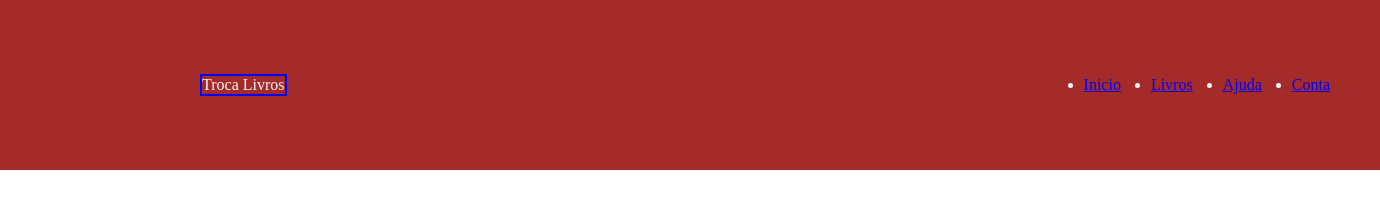
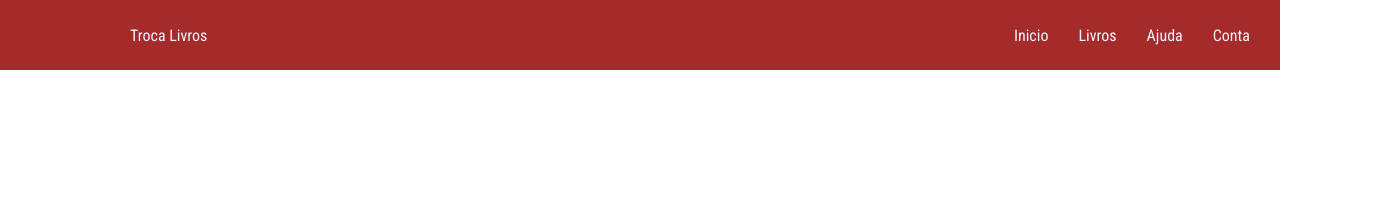
Before and after one commit to WesleyDuarte00/troca-livros, a plain HTML site: page index.html in a window 1280 px wide. Shown: the whole page, 1380 px wide, since content can reach past the window. Drawn offline with Linux system fonts and the light colour scheme.

Commit message:
aula 29/07/2026

```diff
--- a/style.css
+++ b/style.css
@@ -1,7 +1,13 @@
+@import url('https://fonts.googleapis.com/css2?family=Roboto+Condensed:ital,wght@0,100..900;1,100..900&display=swap');
 *{
+
+
     margin: 0;
-    }
-
+    box-sizing: border-box;
+      font-family: "Roboto Condensed", sans-serif;
+  font-optical-sizing: auto;
+  font-weight: weight;
+  font-style: normal;
     header{
         background-color: brown;
         width: 100%;
@@ -12,15 +18,29 @@
         align-items: center;
         width: 100%;
         height: 70px;
-        padding:50px;
+        padding: 30px;
     }
 
     ul{
         display: flex;
         gap: 30px;
+        list-style: none;
     }
 
     #Nome-logo{
-        margin-left: 150px;
-        border: 2px solid blue;
+        margin-left: 100px;
+
+
     }
+    a{
+       display: inline-block;
+        text-decoration: none;
+        color: rgb(240, 246, 255);
+    }
+    a:hover{
+        color: rgb(255, 128, 0);
+        background-color: seashell;
+        border-radius: 5px;
+
+
+    }
```
